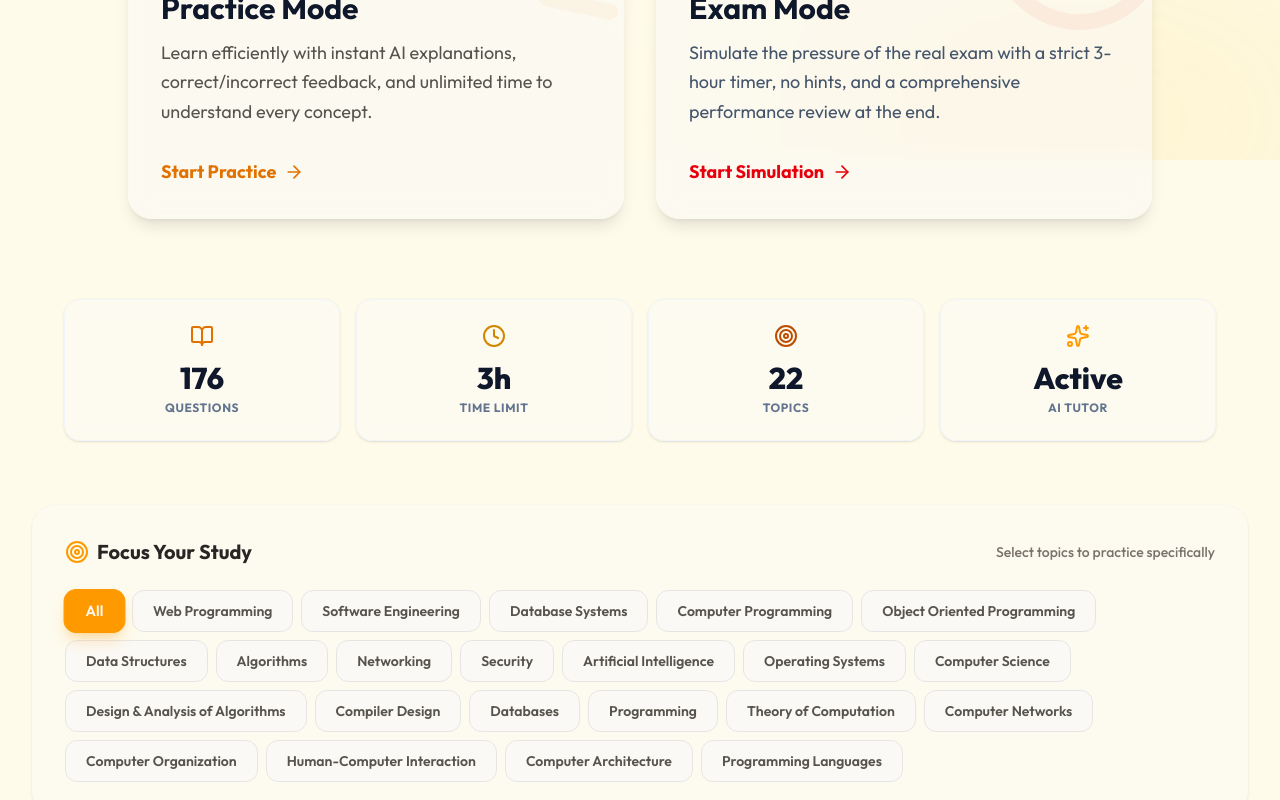
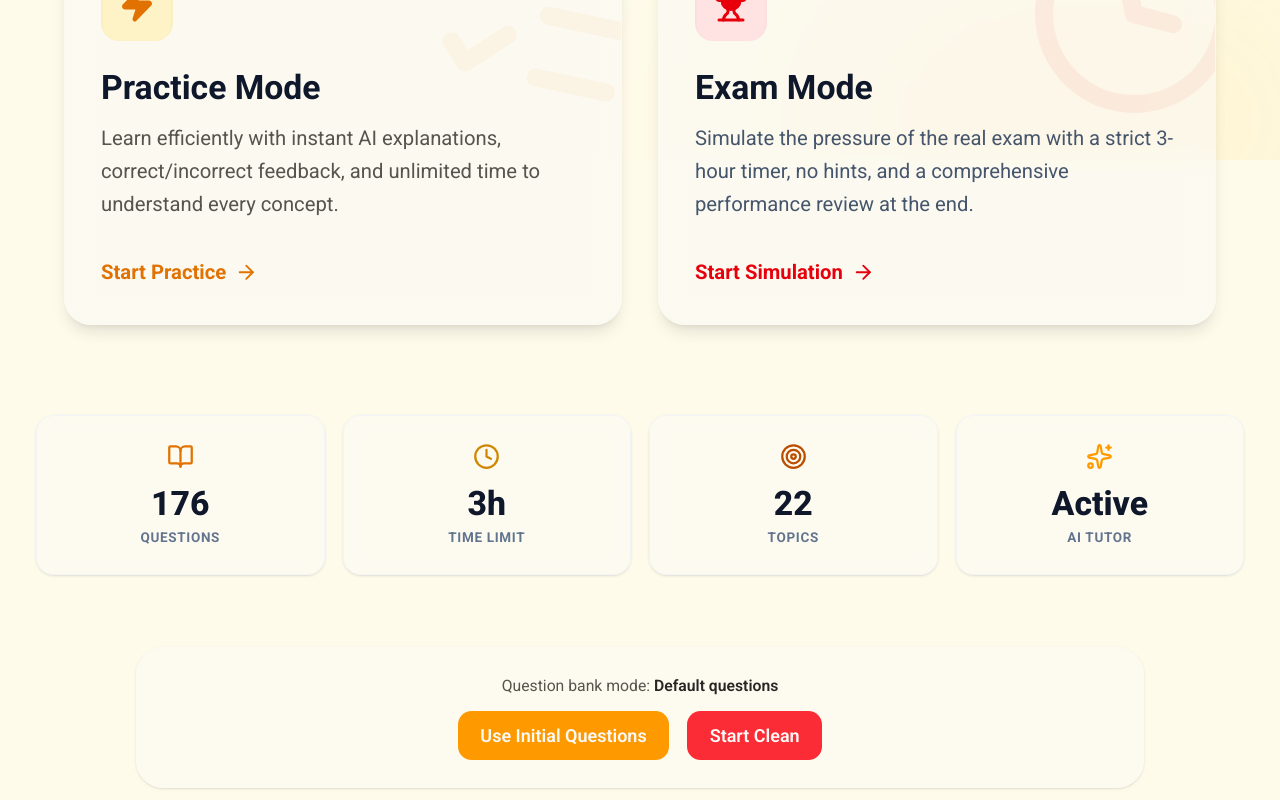
Before and after one commit to rtqt/exitexam, a React (Vite) app: page / in a window 1280 px wide. Shown: the part 640-1440 px from the top of the page. Built offline with nearby package versions, Linux system fonts and the light colour scheme.

Commit message:
font size enlarged

```diff
--- a/index.html
+++ b/index.html
@@ -5,7 +5,7 @@
     <link rel="icon" type="image/svg+xml" href="/android-chrome-512x512.png" />
     <link rel="preconnect" href="https://fonts.googleapis.com">
     <link rel="preconnect" href="https://fonts.gstatic.com" crossorigin>
-    <link href="https://fonts.googleapis.com/css2?family=Outfit:wght@300;400;500;600;700;800&display=swap" rel="stylesheet">
+    <link href="https://fonts.googleapis.com/css2?family=Roboto:wght@300;400;500;600;700;800&display=swap" rel="stylesheet">
     <meta name="viewport" content="width=device-width, initial-scale=1.0" />
     <title>exit-exam</title>
   </head>
--- a/src/App.jsx
+++ b/src/App.jsx
@@ -235,6 +235,7 @@ function ExamApp() {
               selectedThemes={selectedThemes}
               toggleTheme={toggleTheme}
               questions={questions}
+              goAdmin={() => setView('admin')}
             />
           ) : view === 'quiz' ? (
             <div key="quiz" className="h-[calc(100vh-80px)] overflow-hidden">
--- a/src/components/AdminDashboard.jsx
+++ b/src/components/AdminDashboard.jsx
@@ -10,7 +10,7 @@ import { extractQuestionsGroq } from '../services/groq';
 import { useAlert } from '../context/AlertContext';
 
 export default function AdminDashboard({ onExit }) {
-    const { questions, addQuestion, addQuestions, deleteQuestion, updateQuestion, resetToDefault } = useQuestions();
+    const { questions, addQuestion, addQuestions, deleteQuestion, updateQuestion, resetToDefault, clearQuestions, initMode } = useQuestions();
     const { showAlert, showConfirm } = useAlert();
     const [activeTab, setActiveTab] = useState('add');
     const [provider, setProvider] = useState('gemini');
@@ -180,6 +180,13 @@ export default function AdminDashboard({ onExit }) {
                             const confirmed = await showConfirm('Reset all questions to default?');
                             if (confirmed) resetToDefault();
                         }} className="text-red-500 hover:text-red-400 underline text-sm">Reset DB</button>
+                        <button onClick={async () => {
+                            const confirmed = await showConfirm('Clear all questions and start with an empty board? This cannot be undone.');
+                            if (confirmed) {
+                                clearQuestions();
+                                showAlert('Question bank emptied. Add new questions via the Admin interface.','success');
+                            }
+                        }} className="text-red-500 hover:text-red-400 underline text-sm ml-4">Start Clean</button>
                         <button
                             onClick={onExit}
                             className="bg-slate-800 dark:bg-slate-700 text-white px-6 py-2 rounded-xl font-medium hover:bg-slate-900 dark:hover:bg-slate-600 transition-all"
@@ -217,6 +224,7 @@ export default function AdminDashboard({ onExit }) {
                         <div className="bg-slate-50 dark:bg-slate-800 p-4 rounded-xl mt-6 border border-slate-200 dark:border-slate-700 shadow-sm">
                             <h3 className="font-bold text-gray-700 dark:text-slate-200 mb-2">Stats</h3>
                             <p className="text-sm text-gray-500 dark:text-slate-400">Total Questions: <span className="font-bold text-gray-800 dark:text-white">{questions.length}</span></p>
+                            <p className="text-xs text-gray-400">Mode: <span className="font-semibold text-gray-800 dark:text-white">{initMode === 'clean' ? 'Empty / custom' : 'Default questions'}</span></p>
                             <div className="mt-2 text-xs text-gray-400 space-y-1">
                                 {[...new Set(questions.map(q => q.theme))].slice(0, 5).map(t => (
                                     <div key={t} className="flex justify-between">
--- a/src/components/quiz/AIExplanation.jsx
+++ b/src/components/quiz/AIExplanation.jsx
@@ -60,7 +60,7 @@ export default function AIExplanation({
             <Brain className="w-5 h-5" />
             AI Explanation
           </h3>
-          <div className="prose prose-sm dark:prose-invert max-w-none text-gray-600 dark:text-slate-300 leading-relaxed whitespace-pre-wrap">
+          <div className="prose dark:prose-invert max-w-none text-gray-600 dark:text-slate-300 leading-relaxed whitespace-pre-wrap text-lg">
             {explanation}
           </div>
         </motion.div>
--- a/src/components/views/HomeView.jsx
+++ b/src/components/views/HomeView.jsx
@@ -1,8 +1,27 @@
 import React from 'react';
 import { Sparkles, ListChecks, ArrowRight, Clock, Target, BookOpen, Trophy, Zap } from 'lucide-react';
 import { motion } from 'framer-motion';
+import { useQuestions } from '../../context/QuestionContext';
+import { useAlert } from '../../context/AlertContext';
 
-export default function HomeView({ onStart, themes, selectedThemes, toggleTheme, questions }) {
+export default function HomeView({ onStart, themes, selectedThemes, toggleTheme, questions, goAdmin }) {
+  const { resetToDefault, clearQuestions, initMode } = useQuestions();
+  const { showAlert, showConfirm } = useAlert();
+
+  const handleSwitchToDefault = () => {
+    resetToDefault();
+    showAlert('Question bank reset to default questions.', 'success');
+  };
+
+  const handleStartClean = async () => {
+    const confirmed = await showConfirm('Start with an empty question bank? All existing items will be removed.');
+    if (confirmed) {
+      clearQuestions();
+      showAlert('Question bank cleared. You can add new questions using the Admin Dashboard.', 'success');
+      if (goAdmin) goAdmin();
+    }
+  };
+
   // Animation variants
   const containerVariants = {
     hidden: { opacity: 0 },
@@ -102,6 +121,23 @@ export default function HomeView({ onStart, themes, selectedThemes, toggleTheme,
         ))}
       </motion.div>
 
+      {/* Mode controls */}
+      <motion.div variants={itemVariants} className="max-w-4xl mx-auto mb-12 py-6 px-4 bg-white/40 dark:bg-slate-800/40 border border-white/50 dark:border-slate-700/50 rounded-3xl shadow-sm backdrop-blur-md">
+        <div className="text-center space-y-3">
+          <p className="text-sm text-stone-600 dark:text-stone-300">
+            Question bank mode: <span className="font-semibold text-stone-800 dark:text-white">{initMode === 'clean' ? 'Empty / custom' : 'Default questions'}</span>
+          </p>
+          <div className="flex flex-wrap justify-center gap-4">
+            <button onClick={handleSwitchToDefault} className="px-5 py-2.5 rounded-xl bg-amber-500 text-white font-semibold hover:bg-amber-600 transition">
+              Use Initial Questions
+            </button>
+            <button onClick={handleStartClean} className="px-5 py-2.5 rounded-xl bg-red-500 text-white font-semibold hover:bg-red-600 transition">
+              Start Clean
+            </button>
+          </div>
+        </div>
+      </motion.div>
+
       {/* Filter Section */}
       <motion.div variants={itemVariants} className="mt-16 bg-white/40 dark:bg-slate-800/40 border border-white/50 dark:border-slate-700/50 rounded-3xl p-8 shadow-sm backdrop-blur-md">
         <div className="flex flex-col md:flex-row md:items-center justify-between gap-4 mb-6">
--- a/src/context/QuestionContext.jsx
+++ b/src/context/QuestionContext.jsx
@@ -9,29 +9,38 @@ export function useQuestions() {
 }
 
 export function QuestionProvider({ children }) {
+    // track whether we're using the built-in questions or a clean slate
+    const [initMode, setInitMode] = useState(() => {
+        return localStorage.getItem('exit-exam-init-mode') || 'default';
+    });
+
     const [questions, setQuestions] = useState(() => {
+        const savedMode = localStorage.getItem('exit-exam-init-mode') || 'default';
         const saved = localStorage.getItem('exit-exam-questions');
         if (saved) {
             const parsedSaved = JSON.parse(saved);
-            // If the hardcoded initial questions grew larger (i.e. developer added more),
+            // if user explicitly started clean, just return whatever is saved (likely [])
+            if (savedMode === 'clean') {
+                return parsedSaved;
+            }
+            // if the hardcoded initial questions grew larger (i.e. developer added more),
             // let's prefer the new list or merge. Because we want new ones to show up.
             // For simplicity, if parsed length is less than initial length, we merge or override.
             if (parsedSaved.length < INITIAL_QUESTIONS.length) {
-                // To keep custom added tracking, you could merge, but resetting to INITIAL_QUESTIONS + custom is tricky.
-                // Simple approach: just use the new INITIAL_QUESTIONS entirely,
-                // or concatenate INITIAL_QUESTIONS that aren't in parsedSaved.
                 const existingIds = new Set(parsedSaved.map(q => q.id));
                 const newQuestions = INITIAL_QUESTIONS.filter(q => !existingIds.has(q.id));
                 return [...parsedSaved, ...newQuestions];
             }
             return parsedSaved;
         }
-        return INITIAL_QUESTIONS;
+        // no saved questions yet, choose based on mode
+        return savedMode === 'clean' ? [] : INITIAL_QUESTIONS;
     });
 
     useEffect(() => {
         localStorage.setItem('exit-exam-questions', JSON.stringify(questions));
-    }, [questions]);
+        localStorage.setItem('exit-exam-init-mode', initMode);
+    }, [questions, initMode]);
 
     const addQuestion = (question) => {
         setQuestions(prev => {
@@ -60,12 +69,18 @@ export function QuestionProvider({ children }) {
         setQuestions(prev => prev.map(q => q.id === id ? { ...q, ...updatedData } : q));
     };
 
+    const clearQuestions = () => {
+        setQuestions([]);
+        setInitMode('clean');
+    };
+
     const resetToDefault = () => {
         setQuestions(INITIAL_QUESTIONS);
+        setInitMode('default');
     };
 
     return (
-        <QuestionContext.Provider value={{ questions, addQuestion, addQuestions, deleteQuestion, updateQuestion, resetToDefault }}>
+        <QuestionContext.Provider value={{ questions, addQuestion, addQuestions, deleteQuestion, updateQuestion, resetToDefault, clearQuestions, initMode }}>
             {children}
         </QuestionContext.Provider>
     );
--- a/src/index.css
+++ b/src/index.css
@@ -75,8 +75,12 @@
         @apply border-border;
     }
 
+    html {
+        font-size: 18px; /* slightly larger base font */
+    }
     body {
         @apply bg-background text-foreground;
+        font-family: 'Roboto', sans-serif;
         background-feature-settings: "rlig" 1, "calt" 1;
     }
 }
--- a/tailwind.config.js
+++ b/tailwind.config.js
@@ -8,7 +8,7 @@ export default {
     theme: {
         extend: {
             fontFamily: {
-                sans: ['Outfit', 'sans-serif'],
+                sans: ['Roboto', 'sans-serif'],
             },
             colors: {
                 white: '#FBF9F6', // Eye-comforting warm off-white (less harsh than pure white)
```
